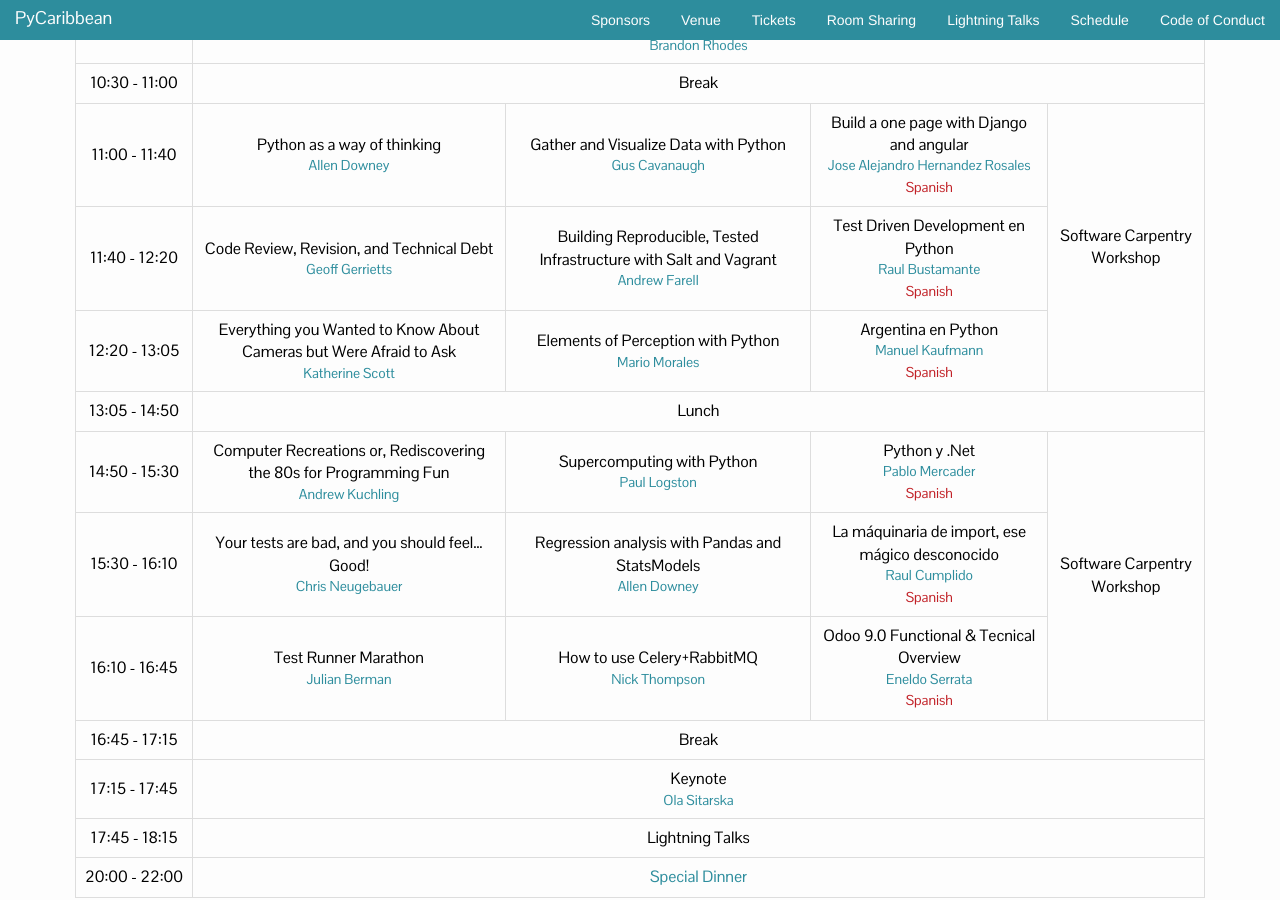
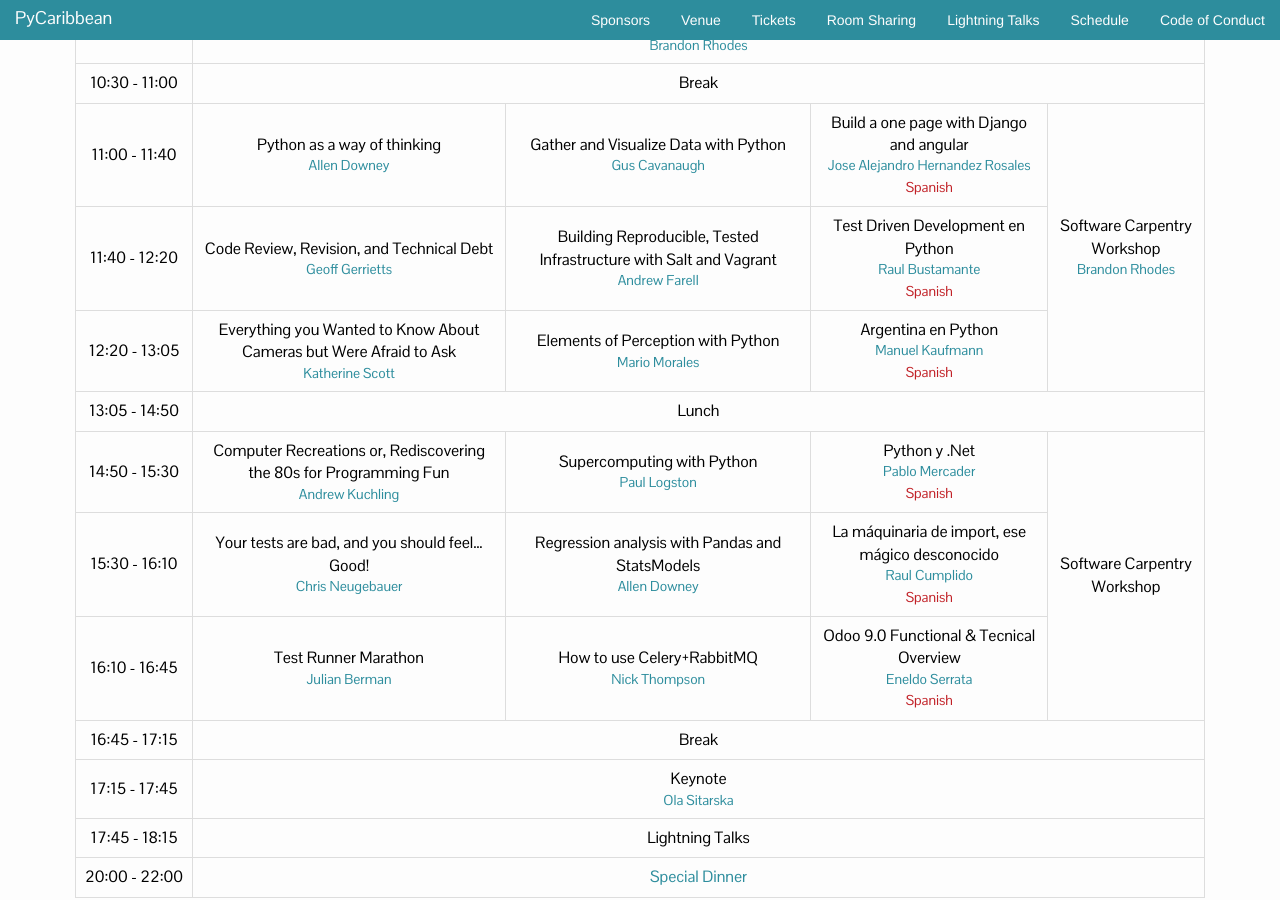
Before and after one commit to pycaribbean/pycaribbean.github.io, a Jekyll site: the page built from schedule.html, in a window 1280 px wide and 900 px high, scrolled down 422 px. Built offline with Jekyll 4.4.1, drawn with Linux system fonts in a browser that asks for light colours; nearby versions of some CDN libraries; library files that are not in the unit come from our copies.

Commit message:
Update schedule.html

```diff
--- a/schedule.html
+++ b/schedule.html
@@ -44,7 +44,7 @@
                 <td>Python as a way of thinking  <span class="speaker">Allen Downey</span></td>
                 <td>Gather and Visualize Data with Python <span class="speaker">Gus Cavanaugh</span></td>
                 <td>Build a one page with Django and angular  <span class="speaker">Jose Alejandro Hernandez Rosales</span> <span class="spanish">Spanish</span></td>
-                <td rowspan="3" class="uk-table-middle">Software Carpentry Workshop</td>
+                <td rowspan="3" class="uk-table-middle">Software Carpentry Workshop <span class="speaker">Brandon Rhodes</span></td>
               </tr>
               <tr>
                 <td class="time">11:40 - 12:20</td>
```
